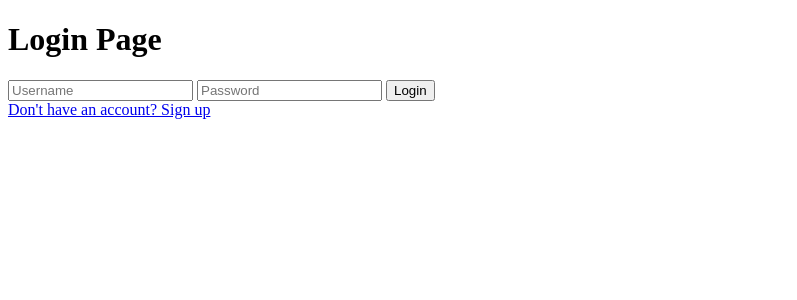
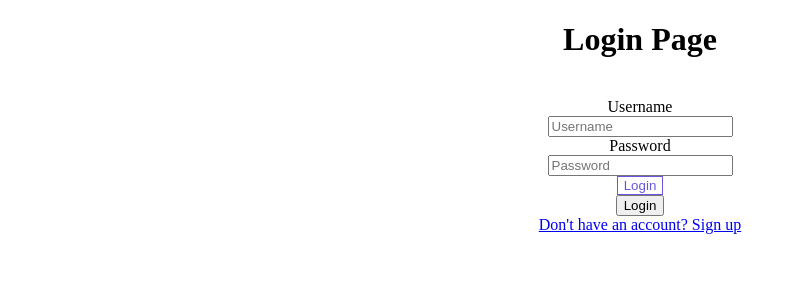
Before and after one commit to alinutz03/CloudProject, a Flask app: page /login in a window 1280 px wide. Shown: the top 300 px of the page, without its empty margins (0-797 px from the left). Run offline with Flask 2, Linux system fonts and the light colour scheme; parts of the project's set-up code (start-up, migrations or seed data) failed here and were passed over; some libraries are stand-ins or nearby versions.

Commit message:
sa ma bata mama

```diff
--- a/templates/login.html
+++ b/templates/login.html
@@ -7,15 +7,53 @@
     <meta http-equiv="X-UA-Compatible" content="ie=edge">
     <title>Login</title>
 </head>
+
+<style>
+    body{
+        position: center;
+        text-align:  center;
+    }
+   .log {
+  color: rgb(104, 85, 224);
+  background-color: rgba(255, 255, 255, 1);
+  border: 1px solid rgba(104, 85, 224, 1);
+}
+
+button:hover {
+  color: white;
+  width:;
+  box-shadow: 0 0 20px rgba(104, 85, 224, 0.6);
+  background-color: rgba(104, 85, 224, 1);
+}
+
+</style>
 <body>
     <h1>Login Page</h1>
 
-    <form method="post" action="">
+    <form method="post" action="{{url_for('login')}}">
         {{ form.hidden_tag() }}
-        {{ form.username }}
-        {{ form.password }}
+        <br>
+        <label for="username">Username</label>
+        <br>
+        <input type = "text"  name="username"
+               placeholder="Username">
+<!--               value="{{ request.form['username'] }}">-->
+
+
+        <br>
+          <label for="password">Password</label>
+        <br>
+        <input type="text" name="password"
+        placeholder="Password">
+<!--        value = "{{request.form['password']}}">-->
+        <br>
+        <button type="submit" class="log">Login</button>
+        <br>
         {{ form.submit }}
+
+        <br>
     </form>
+    </div>
 
     <a href="{{url_for('register')}}">Don't have an account? Sign up</a>
 </body>
```
